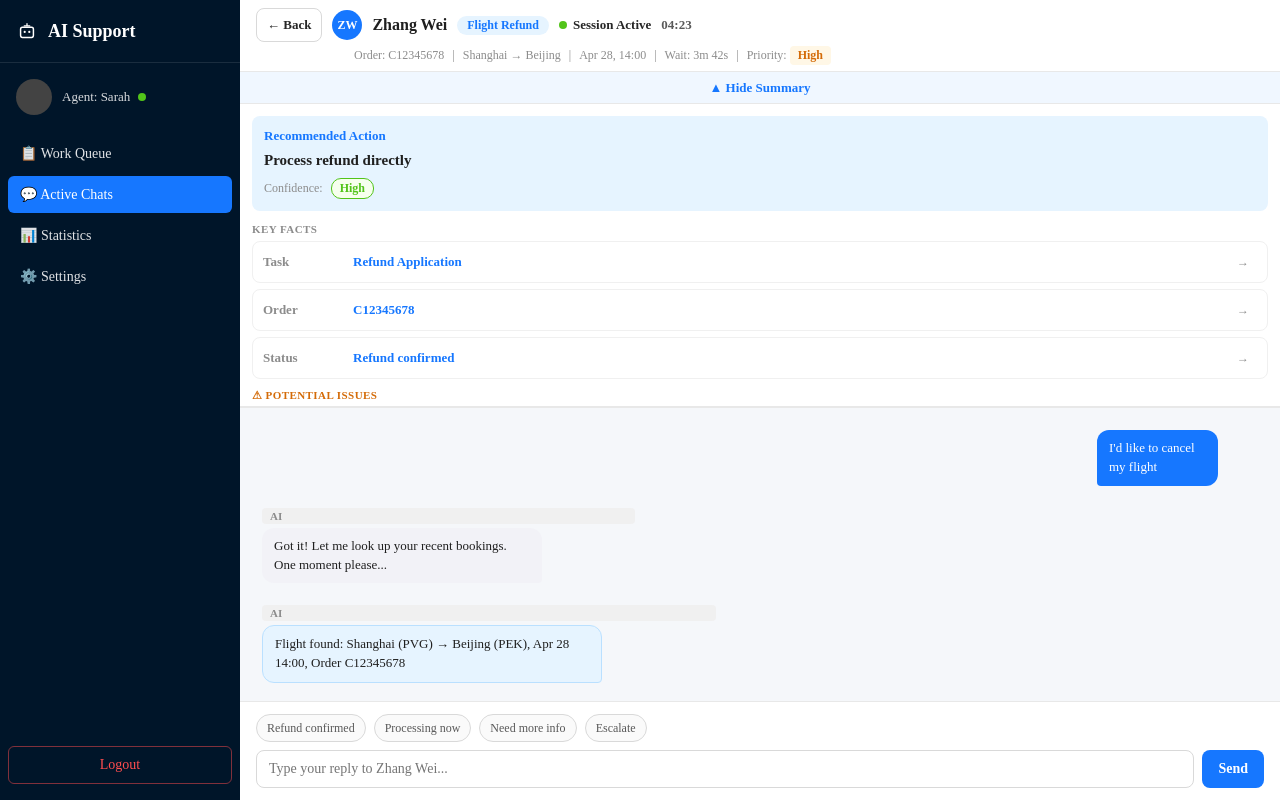
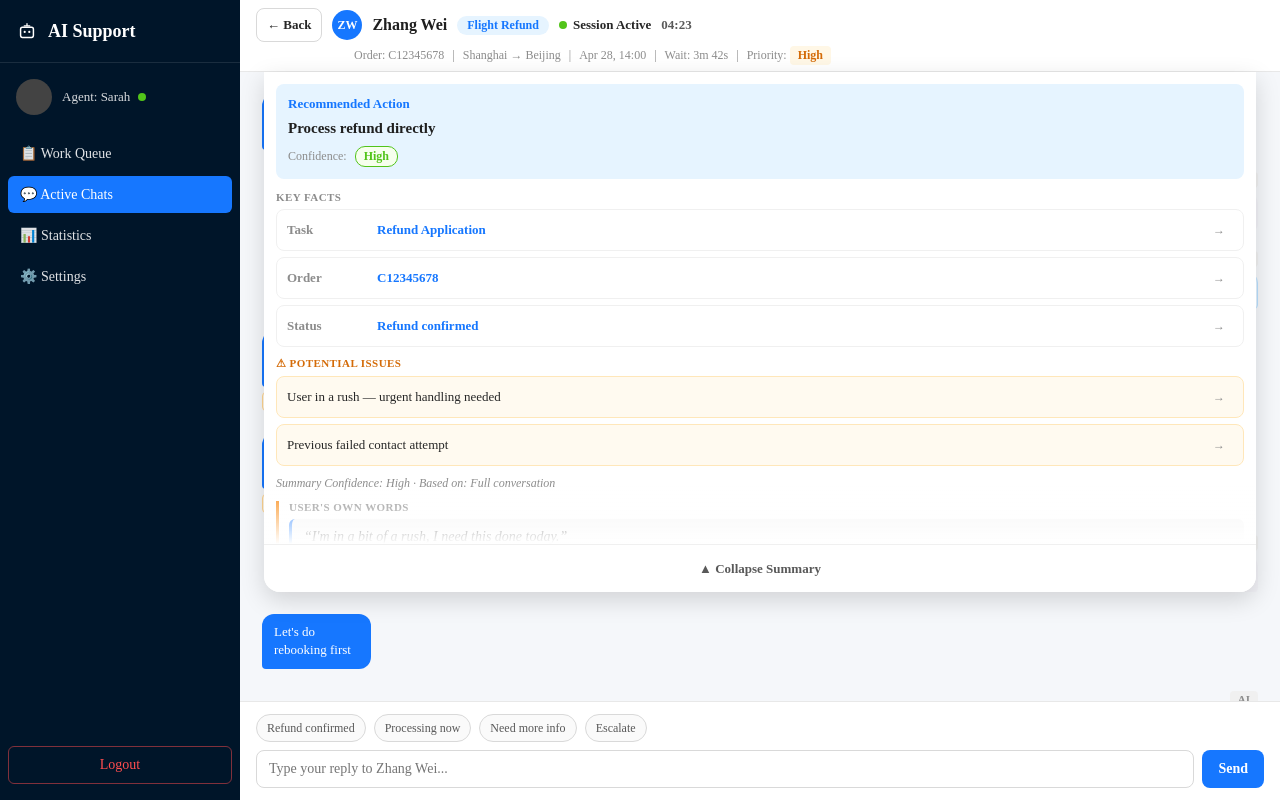
Before and after one commit to sqbbsll-ops/cursor-ai-support, a React (Vite) app: page /agent/chat/1 in a window 1280 px wide. Built offline with nearby package versions, Linux system fonts and the light colour scheme.

Commit message:
fix summary overlay and message alignment

```diff
--- a/src/pages/agent/AgentChat.jsx
+++ b/src/pages/agent/AgentChat.jsx
@@ -240,7 +240,7 @@ function RobotLogoIcon() {
 }
 
 function renderHistoryMessage(msg, activeHighlightId, setMessageRef) {
-  const rowClassName = `${msg.kind === "user" ? styles.historyMsgRight : styles.historyMsgLeft} ${
+  const rowClassName = `${msg.kind === "user" ? styles.historyMsgLeft : styles.historyMsgRight} ${
     activeHighlightId === msg.id ? styles.historyMessageHighlight : ""
   }`;
 
@@ -256,7 +256,7 @@ function renderHistoryMessage(msg, activeHighlightId, setMessageRef) {
   }
   return (
     <div key={msg.id} ref={(node) => setMessageRef(msg.id, node)} className={rowClassName}>
-      <div>
+      <div className={styles.historyAiContent}>
         <div className={styles.aiLabel}>AI</div>
         <div className={msg.kind === "aiCard" ? styles.historyAiCard : styles.historyAiBubble}>{msg.text}</div>
       </div>
@@ -388,7 +388,7 @@ export function AgentChat() {
         </button>
       </aside>
 
-      <div className={dash.rightWrap}>
+      <div className={`${dash.rightWrap} ${styles.chatRightWrap}`}>
         <header className={styles.chatHeader}>
           <div className={styles.chatHeaderTopRow}>
             <button type="button" className={styles.backBtn} onClick={() => navigate("/agent")}>
@@ -421,18 +421,19 @@ export function AgentChat() {
           </div>
         </header>
 
+        {!isSummaryExpanded && (
           <button
             type="button"
             className={styles.summaryToggleBar}
-          onClick={() => setIsSummaryExpanded((prev) => !prev)}
+            onClick={() => setIsSummaryExpanded(true)}
           >
-          {isSummaryExpanded ? "▲ Hide Summary" : "▼ View AI Summary"}
+            ▼ View AI Summary
           </button>
+        )}
 
-        <div className={styles.mainLayout}>
         {isSummaryExpanded && (
           <section className={styles.summaryCard} aria-label="AI Summary">
-              <div className={styles.summaryCardBody}>
+              <div className={styles.summaryCardScroll}>
                 <section className={styles.recommendedActionSection}>
                   <div className={styles.recommendedActionTitle}>Recommended Action</div>
                   <div className={styles.recommendedActionText}>{session.recommendedAction}</div>
@@ -498,9 +499,18 @@ export function AgentChat() {
                   </div>
                 </section>
               </div>
+              <div className={styles.summaryFadeMask} aria-hidden="true" />
+              <button
+                type="button"
+                className={styles.summaryOverlayCollapseBtn}
+                onClick={() => setIsSummaryExpanded(false)}
+              >
+                ▲ Collapse Summary
+              </button>
           </section>
         )}
 
+        <div className={styles.mainLayout}>
           <section className={styles.chatWorkspace}>
             <div className={styles.chatScroll}>
               <div className={styles.liveMessagesArea}>
--- a/src/pages/agent/AgentChat.module.css
+++ b/src/pages/agent/AgentChat.module.css
@@ -135,6 +135,10 @@
   font-weight: 600;
 }
 
+.chatRightWrap {
+  position: relative;
+}
+
 .mainLayout {
   position: relative;
   display: flex;
@@ -165,21 +169,54 @@
 }
 
 .summaryCard {
-  width: 100%;
-  max-height: 38vh;
-  flex-shrink: 0;
-  min-height: 0;
-  border-bottom: 2px solid #e8e8e8;
-  border-radius: 0;
+  position: absolute;
+  top: 72px;
+  left: 50%;
+  z-index: 10;
+  width: calc(100% - 48px);
+  height: 65vh;
+  transform: translateX(-50%);
+  border-radius: 0 0 16px 16px;
   background: #fff;
-  box-shadow: none;
-  overflow-y: auto;
-  overflow-x: hidden;
+  box-shadow: 0 8px 24px rgba(0, 0, 0, 0.15);
+  overflow: hidden;
+  display: flex;
+  flex-direction: column;
   box-sizing: border-box;
 }
 
-.summaryCardBody {
+.summaryCardScroll {
+  flex: 1;
+  min-height: 0;
+  overflow-y: auto;
+  overflow-x: hidden;
   padding: 12px;
+  padding-bottom: 72px;
+  box-sizing: border-box;
+}
+
+.summaryFadeMask {
+  position: absolute;
+  bottom: 48px;
+  left: 0;
+  right: 0;
+  height: 60px;
+  background: linear-gradient(to bottom, transparent, white);
+  pointer-events: none;
+}
+
+.summaryOverlayCollapseBtn {
+  flex-shrink: 0;
+  height: 48px;
+  border: none;
+  border-top: 1px solid #f0f0f0;
+  background: #fff;
+  color: #595959;
+  font-size: 13px;
+  font-weight: 600;
+  text-align: center;
+  cursor: pointer;
+  z-index: 1;
 }
 
 .recommendedActionSection {
@@ -586,6 +623,14 @@
   align-items: flex-end;
 }
 
+.historyAiContent {
+  display: flex;
+  flex-direction: column;
+  align-items: flex-end;
+  max-width: 75%;
+  text-align: right;
+}
+
 .aiLabel {
   margin-bottom: 4px;
   font-size: 11px;
@@ -599,7 +644,6 @@
 .historyUserBubble,
 .historyAiBubble,
 .historyAiCard {
-  max-width: 75%;
   word-break: break-word;
   border-radius: 12px;
   padding: 9px 12px;
@@ -608,15 +652,18 @@
 }
 
 .historyUserBubble {
+  max-width: 75%;
   background: #1677ff;
   color: #fff;
   border-bottom-left-radius: 4px;
+  text-align: left;
 }
 
 .historyAiBubble {
   background: #f2f2f7;
   color: #1f1f1f;
   border-bottom-right-radius: 4px;
+  text-align: right;
 }
 
 .historyAiCard {
@@ -624,6 +671,7 @@
   border: 1px solid #bae0ff;
   color: #1f1f1f;
   border-bottom-right-radius: 4px;
+  text-align: right;
 }
 
 .unprocessedTag {
```
Also changed, not shown: 5 other files (tests, documents, lock files or other folders). Lines whose indentation alone changed are shown as unchanged.
